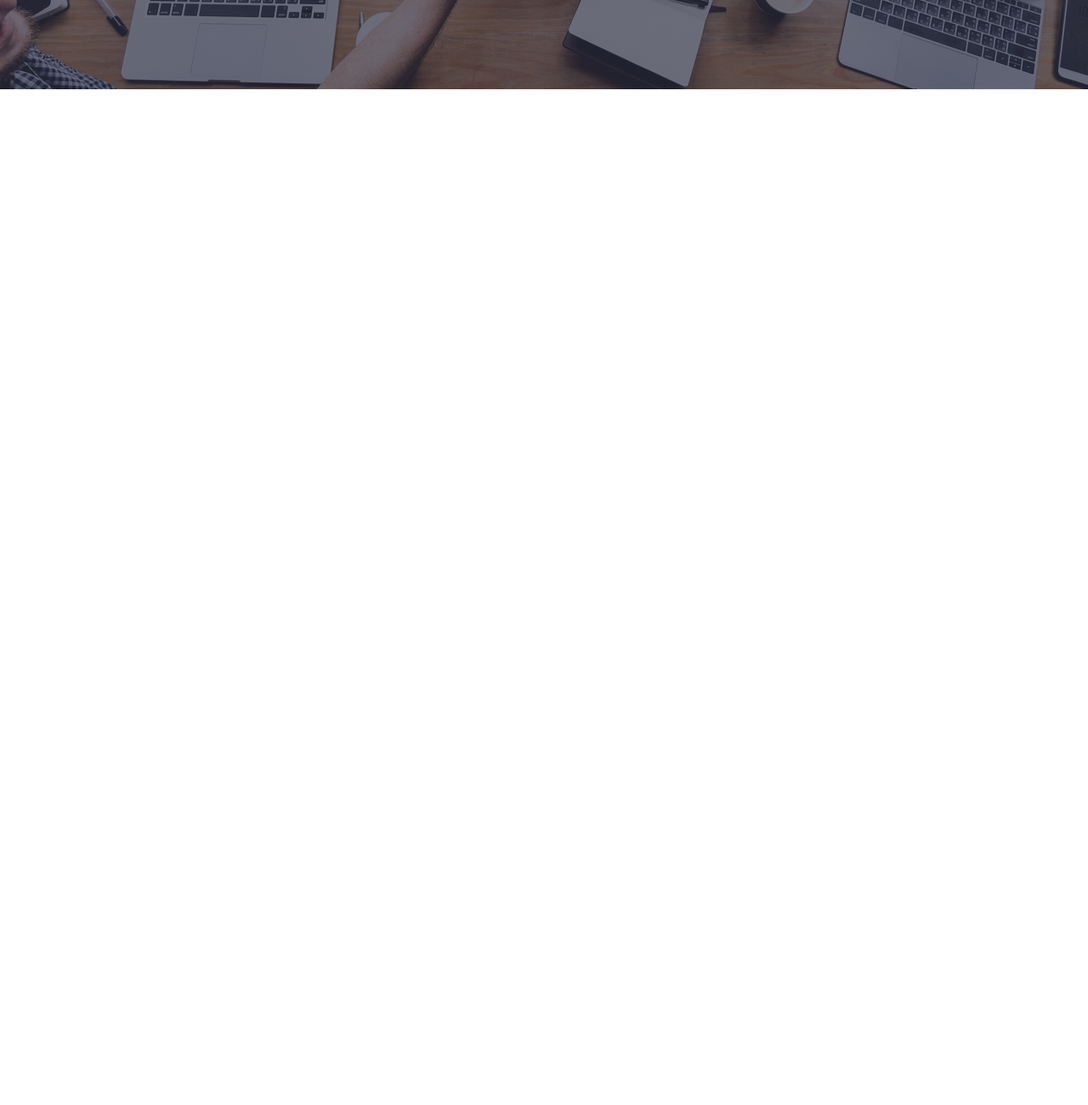
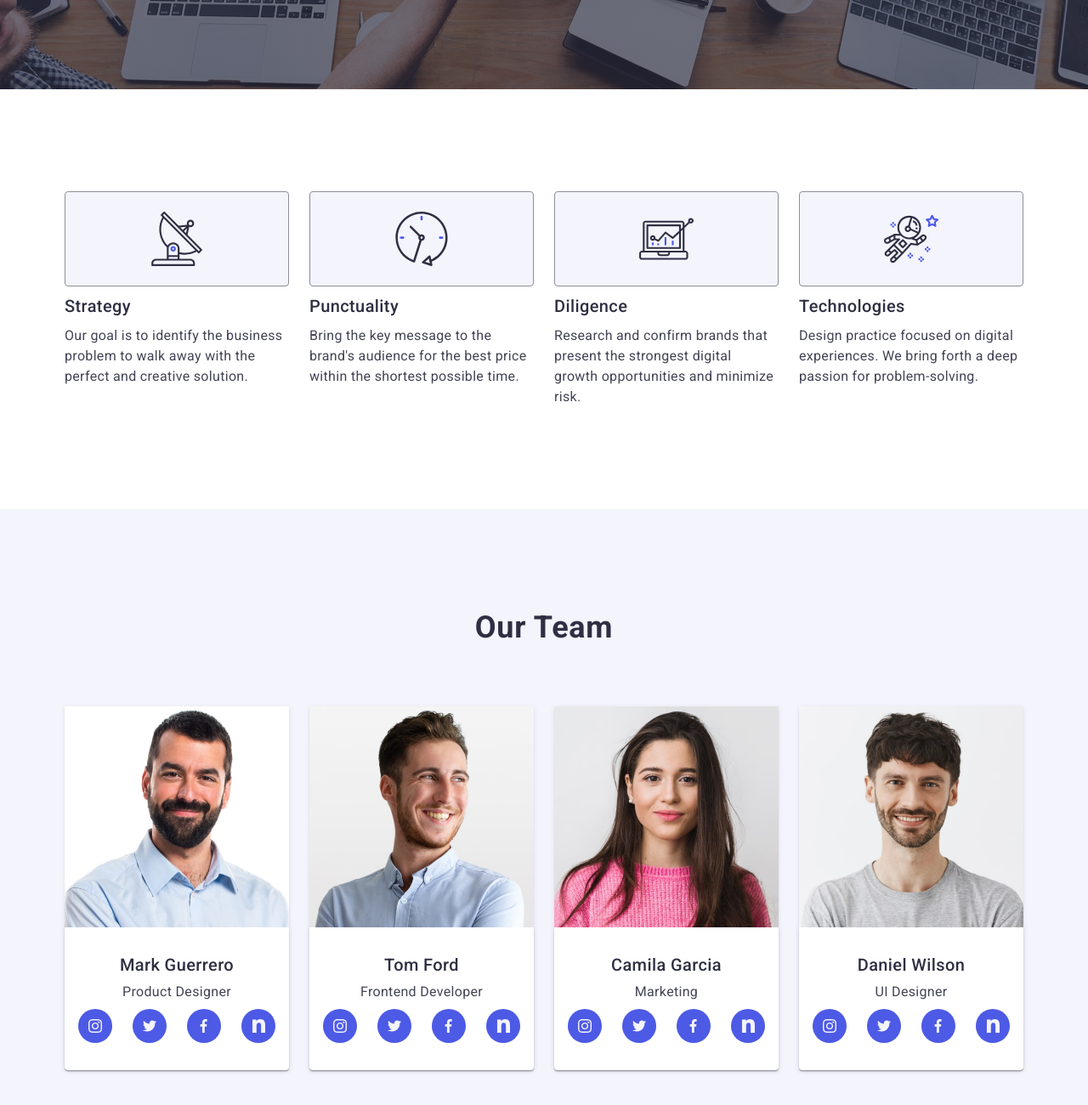
Before and after one commit to Oksana-Moskovko/goit-markup-hw-06, a plain HTML site: page index.html in a window 1280 px wide. Shown: the part 568-1868 px from the top of the page at 85% size. Before the commit the page ends 800 px from the top, so only its background shows below. Drawn offline with nearby package versions, Linux system fonts and the light colour scheme.

Commit message:
add section uor-team

```diff
--- a/css/styles-old.css
+++ b/css/styles-old.css
@@ -15,79 +15,10 @@
 
 }
 
-
-/* content-section section 2 */
-
-.icon-benefits {
-  display: flex;
-  align-items: center;
-  justify-content: center;
-  height: 112px;
-  border: 1px solid #8e8f99;
-  background-color: #f4f4fd;
-  border-radius: 4px;
-  margin-bottom: 8px;
-}
-
-.section-list {
-  display: flex;
-  gap: 24px;
-}
-
-.content-section {
-  padding: 120px 0;
-}
-
-.retreat {
-  margin-bottom: 8px;
-}
-
-.section-item {
-  width: calc((100% - 72px) / 4);
-}
-
-.title-benefits {
-  font-weight: 500;
-  letter-spacing: 0.02em;
-  font-size: 20px;
-  line-height: 1.5;
-  color: #2e2f42;
-}
-
-.benefits-text {
-  font-weight: 400;
-  font-size: 16px;
-  line-height: 1.5;
-  letter-spacing: 0.02em;
-  color: #434455;
-}
-
-.profession-team.retreat-team {
-  margin-bottom: 8px;
-}
-
-/*our-team 3*/
-
-.team-title {
-  margin-bottom: 72px;
-}
-
-.section-list-team {
-  display: flex;
-  gap: 24px;
-}
-
-.our-team {
-  background-color: #F4F4FD ;
-  padding: 120px 0;
-}
-
-.our-team-list {
-  display: block;
-  border-radius: 0 0 4px 4px;
-  box-shadow: 0px 1px 6px rgba(46, 47, 66, 0.08), 0px 1px 1px rgba(46, 47, 66, 0.16), 0px 2px 1px rgba(46, 47, 66, 0.08);
-  width: calc((100% - 72px ) / 4);
-  background-color: #FFFF;
+/* section 4 Our Portfolio*/
+.section-our-portfolio {
+  padding-top: 120px;
+  padding-bottom: 120px;
 }
 
 .section-title {
@@ -96,65 +27,9 @@
   line-height: 1.11;
   text-align: center;
   letter-spacing: 0.02em;
+  color: #2e2f42;
+
   text-transform: capitalize;
-  color: #2e2f42;
-}
-
-.section-team {
-  font-weight: 500;
-  font-size: 20px;
-  line-height: 1.5;
-  letter-spacing: 0.02em;
-  color: #2e2f42;
-}
-
-.title-retreat {
-  margin-bottom: 8px;
-}
-
-.card-content {
-  padding: 32px 0;
-  text-align: center;
-
-  border-radius: 0 0 4px 4px;
-  box-shadow: 0 2px 1px 0 rgba(46, 47, 66, 0.08), 0 1px 1px 0 rgba(46, 47, 66, 0.16), 0 1px 6px 0 rgba(46, 47, 66, 0.08);
-}
-
-.icon-link {
-  background-color: #4d5ae5;
-  width: 100%;
-  height: 100%;
-  border-radius: 50%;
-  display: flex;
-  align-items: center;
-  justify-content: center;
-
-  transition: background-color 250ms cubic-bezier(0.4, 0, 0.2, 1);
-}
-.icon-link:hover,
-.icon-link:focus {
-  background-color: #404bbf;
-}
-
-.icons-list {
-  display: flex;
-  gap: 24px;
-  justify-content: center;
-}
-
-.icon-list-link {
-  width: 40px;
-  height: 40px;
-}
-
-.icon {
-  fill: #f4f4fd;
-}
-
-/* section 4 Our Portfolio*/
-.section-our-portfolio {
-  padding-top: 120px;
-  padding-bottom: 120px;
 }
 
 .our-portfolio {
@@ -336,15 +211,7 @@
 
 /* backdrop */
 
-
-
-
-
 .nodal {
   top: 50%;
-  padding: 72px 24px 24px 24px;
-  width: 408px;
-  min-height: 584px;
-
  transform: translate(-50%, -50%);
 }
--- a/css/styles.css
+++ b/css/styles.css
@@ -707,3 +707,213 @@ button {
        transform: translate(-50%, -50%);
     }
 }
+
+/* content-section section 2 */
+
+.icon-benefits {
+    display: none;
+}
+
+.content-section {
+    padding: 96px 0;
+}
+
+.section-list {
+    display: flex;
+    flex-wrap: wrap;
+    gap: 72px;
+}
+
+.retreat {
+    margin-bottom: 8px;
+}
+
+.title-benefits {
+    font-weight: 700;
+    letter-spacing: 0.02em;
+    font-size: 36px;
+    line-height: 1.11;
+    color: #2e2f42;
+    text-align: center;
+}
+
+.benefits-text {
+    font-weight: 500;
+    font-size: 16px;
+    line-height: 1.5;
+    letter-spacing: 0.02em;
+    color: #434455;
+}
+
+@media screen and (min-width: 768px) {
+    .section-list {
+        column-gap: 24px;
+    }
+
+    .section-item {
+        width: calc((100% - 24px) / 2);
+    }
+
+    .title-benefits {
+        text-align: start;
+    }
+}
+
+
+@media screen and (min-width: 1158px) {
+    .icon-benefits {
+        display: flex;
+        align-items: center;
+        justify-content: center;
+        height: 112px;
+        border: 1px solid #8e8f99;
+        background-color: #f4f4fd;
+        border-radius: 4px;
+        margin-bottom: 8px;
+    }
+
+    .content-section {
+        padding: 120px 0;
+    }
+
+    .section-item {
+        width: calc((100% - 72px) / 4);
+    }
+
+    .benefits-text {
+        font-weight: 400;
+    }
+
+    .title-benefits {
+        font-weight: 500;
+        font-size: 20px;
+        line-height: 1.5;
+        color: #2e2f42;
+    }
+}
+
+/*our-team 3*/
+
+.our-team {
+    background-color: #F4F4FD ;
+    padding: 96px 0;
+}
+
+.team-title {
+    margin-bottom: 72px;
+}
+
+.section-list-team {
+    display: flex;
+    align-items: center;
+    justify-content: flex-start;
+    flex-direction: column;
+    gap: 72px;
+}
+
+.our-team-list {
+    max-width: 264px;
+    display: block;
+    border-radius: 0 0 4px 4px;
+    box-shadow: 0px 1px 6px rgba(46, 47, 66, 0.08), 0px 1px 1px rgba(46, 47, 66, 0.16), 0px 2px 1px rgba(46, 47, 66, 0.08);
+    background-color: #FFFF;
+}
+
+.card-content {
+    padding: 32px 16px;
+    text-align: center;
+
+    border-radius: 0 0 4px 4px;
+    box-shadow: 0 2px 1px 0 rgba(46, 47, 66, 0.08), 0 1px 1px 0 rgba(46, 47, 66, 0.16), 0 1px 6px 0 rgba(46, 47, 66, 0.08);
+}
+
+.section-title {
+    font-weight: 700;
+    font-size: 36px;
+    line-height: 1.11;
+    text-align: center;
+    letter-spacing: 0.02em;
+    color: #2e2f42;
+
+    text-transform: capitalize;
+  }
+
+.section-team {
+    font-weight: 500;
+    font-size: 20px;
+    line-height: 1.2;
+    text-align: center;
+    letter-spacing: 0.02em;
+    text-transform: capitalize;
+    color: #2e2f42;
+}
+
+.title-retreat {
+    margin-bottom: 8px;
+}
+
+.profession-team {
+    font-weight: 400;
+    font-size: 16px;
+    line-height: 1.5;
+    letter-spacing: 0.02em;
+    color: #434455;
+}
+
+.profession-team.retreat-team {
+    margin-bottom: 8px;
+}
+
+.icon-link {
+    background-color: #4d5ae5;
+    width: 100%;
+    height: 100%;
+    border-radius: 50%;
+    display: flex;
+    align-items: center;
+    justify-content: center;
+
+    transition: background-color 250ms cubic-bezier(0.4, 0, 0.2, 1);
+}
+.icon-link:hover,
+.icon-link:focus {
+    background-color: #404bbf;
+}
+
+.icon-list-link {
+    width: 40px;
+    height: 40px;
+}
+
+.icon {
+    fill: #f4f4fd;
+}
+
+.icons-list {
+    display: flex;
+    gap: 24px;
+}
+
+@media screen and (min-width: 768px) {
+    .section-list-team {
+        flex-wrap: wrap;
+        flex-direction: row;
+        column-gap: 24px;
+        row-gap: 64px;
+        justify-content: center;
+    }
+
+    .our-team-list {
+        width: calc((100% - 24px ) / 2);
+    }
+}
+
+@media screen and (min-width: 1158px) {
+    .our-team {
+        padding: 120px 0;
+    }
+
+    .our-team-list {
+        width: calc((100% - 72px ) / 4);
+    }
+}
--- a/index.html
+++ b/index.html
@@ -107,7 +107,7 @@
           </div>
         </section>
 
-        <!-- <section class="content-section">
+        <section class="content-section">
             <div class="container">
                 <h2 class="visually-hidden">Benefits</h2>
                 <ul class="section-list">
@@ -153,9 +153,9 @@
                     </li>
                 </ul>
             </div>
-        </section> -->
+        </section>
 
-        <!-- <section class="our-team">
+        <section class="our-team">
             <div class="container">
 
                 <h2 class="section-title team-title">Our Team</h2>
@@ -309,7 +309,7 @@
                     </li>
                 </ul>
             </div>
-        </section> -->
+        </section>
 
         <!-- <section class="section-our-portfolio">
             <div class="container">
```
